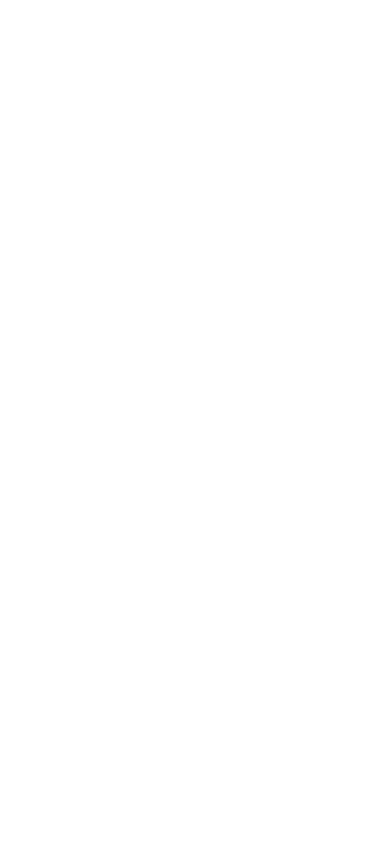
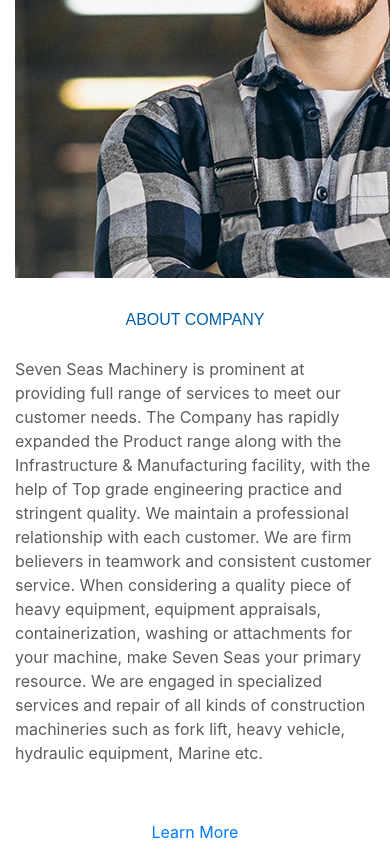
Before and after one commit to AbhijithKonnayil/ssmachine-web, a React (Create React App) app: page / in a window 390 px wide. Shown: the part 3803-4647 px from the top of the page. Before the commit the page ends 3243 px from the top, so only its background shows below. Built offline with nearby package versions, Linux system fonts and the light colour scheme.

Commit message:
add about section

```diff
--- a/src/App.js
+++ b/src/App.js
@@ -5,11 +5,13 @@
 //import './css/font-awesome.min.css';
 import Header from './components/Header';
 import Sliders from './components/Sliders';
+import AboutSection from './components/AboutSection';
 function App() {
   return (
     <div className="App">
       <Header/>
       <Sliders/>
+      <AboutSection/>
     </div>
   );
 }
--- /dev/null
+++ b/src/components/AboutSection.js
@@ -0,0 +1,35 @@
+import React, { Component } from 'react';
+import '../css/about-section.css';
+import aboutImage from '../img/about.jpg';
+class AboutSection extends Component {
+    render() {
+        return (
+            <div class="about-area section-padding">
+                <div class="pattent-bg-img">
+                    <img src="img/about/pattern.png" alt="" />
+                </div>
+                <div class="container">
+                    <div class="row align-items-center">
+                        <div class="col-xl-7 col-md-12 col-lg-6">
+                            <div class="about-thumb">
+                                <img src={aboutImage} alt="" />
+                            </div>
+                        </div>
+                        <div class="col-xl-5 col-md-12 col-lg-6">
+                            <div class="section-title">
+                                <span>About Company</span>
+                                <p class="para-text">
+                                    Seven Seas Machinery is prominent at providing full range of services to meet our customer needs. The Company has rapidly expanded the Product range along with the Infrastructure & Manufacturing facility, with the help of Top grade engineering practice and stringent quality. We maintain a professional relationship with each customer. We are firm believers in teamwork and consistent customer service. When considering a quality piece of heavy equipment, equipment appraisals, containerization, washing or attachments for your machine, make Seven Seas your primary resource. We are engaged in specialized services and repair of all kinds of construction machineries such as fork lift, heavy vehicle, hydraulic equipment, Marine etc.
+                            </p>
+                                <a href="#" class="boxed-btn">Learn More</a>
+                            </div>
+                        </div>
+                    </div>
+                </div>
+            </div>
+
+        );
+    }
+}
+
+export default AboutSection;
--- /dev/null
+++ b/src/css/about-section.css
@@ -0,0 +1,71 @@
+.section-title .para-text {
+  color: #5c5c5c;
+  font-weight: 400;
+  margin-top: 25px;
+  margin-bottom: 55px;
+  font-size: 16px;
+  text-align: left;
+}
+
+.section-title h3 {
+  font-size: 44px;
+  line-height: 56px;
+  font-weight: 400;
+  font-family: "Rubik", sans-serif;
+}
+@media (max-width: 767px) {
+  .section-title h3 {
+    font-size: 30px;
+    line-height: 45px;
+  }
+}
+@media (min-width: 768px) and (max-width: 991px) {
+  .section-title h3 {
+    font-size: 32px;
+    line-height: 48px;
+  }
+}
+@media (min-width: 768px) and (max-width: 991px) {
+  .section-title h3 br {
+    display: none;
+  }
+}
+.section-title span {
+  font-size: 16px;
+  color: #0060ac;
+  font-family: "Rubik", sans-serif;
+  font-weight: 400;
+  margin-bottom: 13px;
+  display: block;
+  text-transform: uppercase;
+}
+.section-title .para-text {
+  color: #5c5c5c;
+  font-weight: 400;
+  margin-top: 25px;
+  margin-bottom: 55px;
+  font-size: 16px;
+}
+.section-title.text-white h3 {
+  color: #fff;
+}
+.section-title.text-white p {
+  color: #fff;
+  font-size: 16px;
+}
+
+.about-area .section-title {
+  padding-left: 77px;
+}
+@media (max-width: 767px) {
+  .about-area .section-title {
+    padding-left: 0;
+    margin-top: 30px;
+  }
+}
+@media (min-width: 768px) and (max-width: 991px) {
+  .about-area .section-title {
+    padding-left: 0;
+    margin-top: 30px;
+  }
+}
```
Also changed, not shown: src/img/about.jpg (added).
